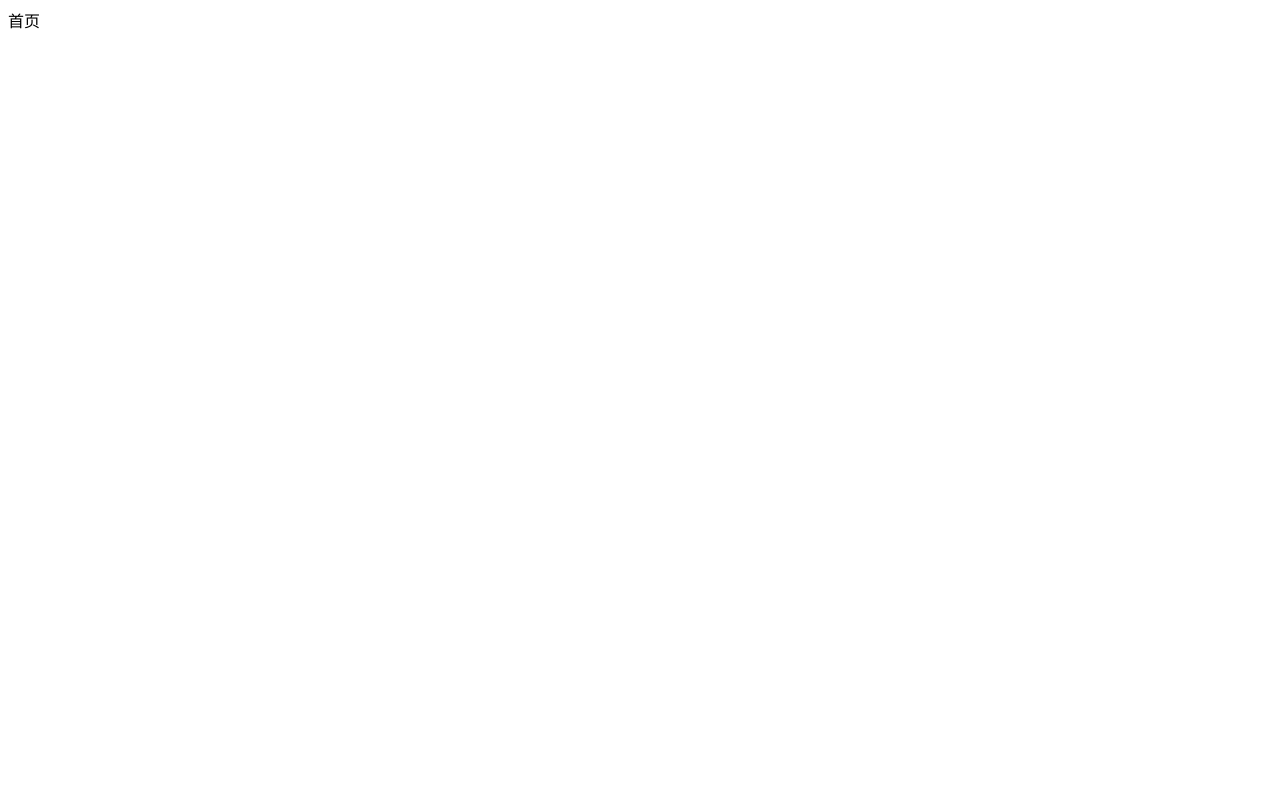
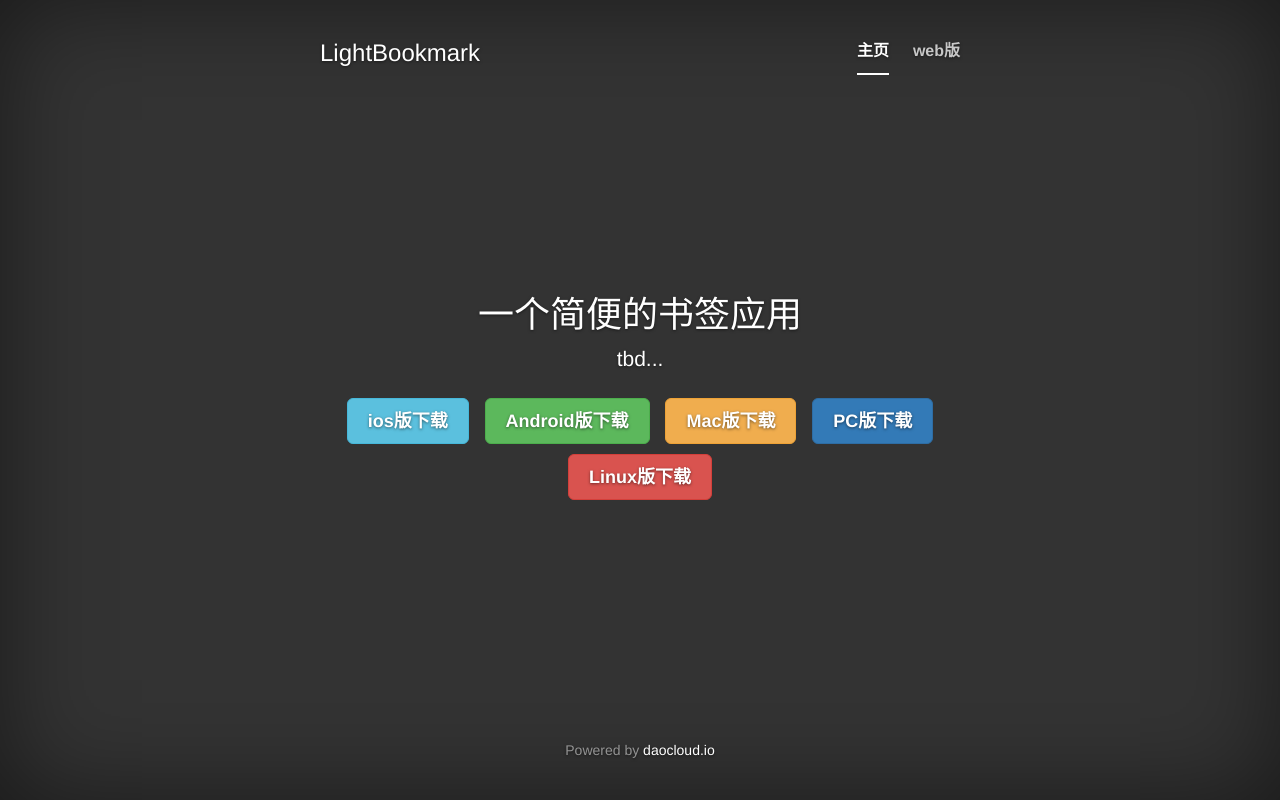
Before and after one commit to guoyu07/Bookmarker, a Django app: page / in a window 1280 px wide. Before the commit the page is almost empty. Run offline with Django 3.2, Linux system fonts and the light colour scheme; some libraries are stand-ins or nearby versions.

Commit message:
部署版本

```diff
--- a/bookmarker/backend/templates/home.html
+++ b/bookmarker/backend/templates/home.html
@@ -1,8 +1,244 @@
-<html>
-  <head>
-    <title>Bookmarker</title>
-  </head>
-  <body>
-    首页
-  </body>
+<!DOCTYPE html>
+<html lang="zh-CN">
+
+<head>
+  <meta charset="utf-8">
+  <meta http-equiv="X-UA-Compatible" content="IE=edge">
+  <meta name="viewport" content="width=device-width, initial-scale=1">
+  <!-- 上述3个meta标签*必须*放在最前面，任何其他内容都*必须*跟随其后！ -->
+  <meta name="description" content="">
+  <meta name="author" content="">
+  <link rel="icon" href="/static/favicon.ico">
+
+  <title>轻书签</title>
+
+  <!-- Bootstrap core CSS -->
+  <link href="http://cdn.bootcss.com/bootstrap/3.3.6/css/bootstrap.min.css" rel="stylesheet">
+
+  <!-- Custom styles for this template -->
+  <!-- HTML5 shim and Respond.js for IE8 support of HTML5 elements and media queries -->
+  <!--[if lt IE 9]>
+      <script src="//cdn.bootcss.com/html5shiv/3.7.2/html5shiv.min.js"></script>
+      <script src="//cdn.bootcss.com/respond.js/1.4.2/respond.min.js"></script>
+    <![endif]-->
+  <style>
+    /*
+     * Globals
+     */
+    /* Links */
+
+    a,
+    a:focus,
+    a:hover {
+      color: #fff;
+    }
+    /* Custom default button */
+
+    .btn-default,
+    .btn-default:hover,
+    .btn-default:focus {
+      color: #333;
+      text-shadow: none;
+      /* Prevent inheritence from `body` */
+      background-color: #fff;
+      border: 1px solid #fff;
+    }
+    /*
+     * Base structure
+     */
+
+    html,
+    body {
+      height: 100%;
+      background-color: #333;
+    }
+
+    body {
+      color: #fff;
+      text-align: center;
+      text-shadow: 0 1px 3px rgba(0, 0, 0, .5);
+    }
+    /* Extra markup and styles for table-esque vertical and horizontal centering */
+
+    .site-wrapper {
+      display: table;
+      width: 100%;
+      height: 100%;
+      /* For at least Firefox */
+      min-height: 100%;
+      -webkit-box-shadow: inset 0 0 100px rgba(0, 0, 0, .5);
+      box-shadow: inset 0 0 100px rgba(0, 0, 0, .5);
+    }
+
+    .site-wrapper-inner {
+      display: table-cell;
+      vertical-align: top;
+    }
+
+    .cover-container {
+      margin-right: auto;
+      margin-left: auto;
+    }
+    /* Padding for spacing */
+
+    .inner {
+      padding: 30px;
+    }
+    /*
+     * Header
+     */
+
+    .masthead-brand {
+      margin-top: 10px;
+      margin-bottom: 10px;
+    }
+
+    .masthead-nav > li {
+      display: inline-block;
+    }
+
+    .masthead-nav > li + li {
+      margin-left: 20px;
+    }
+
+    .masthead-nav > li > a {
+      padding-right: 0;
+      padding-left: 0;
+      font-size: 16px;
+      font-weight: bold;
+      color: #fff;
+      /* IE8 proofing */
+      color: rgba(255, 255, 255, .75);
+      border-bottom: 2px solid transparent;
+    }
+
+    .masthead-nav > li > a:hover,
+    .masthead-nav > li > a:focus {
+      background-color: transparent;
+      border-bottom-color: #a9a9a9;
+      border-bottom-color: rgba(255, 255, 255, .25);
+    }
+
+    .masthead-nav > .active > a,
+    .masthead-nav > .active > a:hover,
+    .masthead-nav > .active > a:focus {
+      color: #fff;
+      border-bottom-color: #fff;
+    }
+
+    @media (min-width: 768px) {
+      .masthead-brand {
+        float: left;
+      }
+      .masthead-nav {
+        float: right;
+      }
+    }
+    /*
+     * Cover
+     */
+
+    .cover {
+      padding: 0 20px;
+    }
+
+    .cover .btn-lg {
+      padding: 10px 20px;
+      font-weight: bold;
+    }
+    /*
+     * Footer
+     */
+
+    .mastfoot {
+      color: #999;
+      /* IE8 proofing */
+      color: rgba(255, 255, 255, .5);
+    }
+    /*
+     * Affix and center
+     */
+
+    @media (min-width: 768px) {
+      /* Pull out the header and footer */
+      .masthead {
+        position: fixed;
+        top: 0;
+      }
+      .mastfoot {
+        position: fixed;
+        bottom: 0;
+      }
+      /* Start the vertical centering */
+      .site-wrapper-inner {
+        vertical-align: middle;
+      }
+      /* Handle the widths */
+      .masthead,
+      .mastfoot,
+      .cover-container {
+        width: 100%;
+        /* Must be percentage or pixels for horizontal alignment */
+      }
+    }
+
+    @media (min-width: 992px) {
+      .masthead,
+      .mastfoot,
+      .cover-container {
+        width: 700px;
+      }
+    }
+
+    .btn {
+      margin: 5px;
+    }
+  </style>
+</head>
+
+<body>
+
+  <div class="site-wrapper">
+
+    <div class="site-wrapper-inner">
+
+      <div class="cover-container">
+
+        <div class="masthead clearfix">
+          <div class="inner">
+            <h3 class="masthead-brand">LightBookmark</h3>
+            <nav>
+              <ul class="nav masthead-nav">
+                <li class="active"><a href="#">主页</a></li>
+                <li><a onclick="alert('未开放...');">web版</a></li>
+              </ul>
+            </nav>
+          </div>
+        </div>
+
+        <div class="inner cover">
+          <h1 class="cover-heading">一个简便的书签应用</h1>
+          <p class="lead">tbd...</p>
+          <p class="lead">
+            <a href="http://fir.im/lbmios" class="btn btn-lg btn-info">ios版下载</a>
+            <a href="http://pan.baidu.com/s/1gdZkiDdhttp://fir.im/lbm" class="btn btn-lg btn-success">Android版下载</a>
+            <a href="http://pan.baidu.com/s/1gdZkiDd" class="btn btn-lg btn-warning">Mac版下载</a>
+            <a href="http://pan.baidu.com/s/1gdZkiDd" class="btn btn-lg btn-primary">PC版下载</a>
+            <a href="http://pan.baidu.com/s/1gdZkiDd" class="btn btn-lg btn-danger">Linux版下载</a>
+          </p>
+        </div>
+
+        <div class="mastfoot">
+          <div class="inner">
+            <p>Powered by <a>daocloud.io</a></p>
+          </div>
+        </div>
+
+      </div>
+
+    </div>
+
+  </div>
+</body>
+
 </html>
--- a/bookmarker/bookmarker/settings/base.py
+++ b/bookmarker/bookmarker/settings/base.py
@@ -127,13 +127,13 @@ USE_TZ = True
 
 STATIC_URL = '/static/'
 
-STATIC_ROOT = os.path.join(os.path.dirname(BASE_DIR), 'static')
+STATIC_ROOT = os.path.join(os.path.dirname(os.path.dirname(BASE_DIR)), 'static')
 
 # STATICFILES_DIRS = [
 #     os.path.join(os.path.dirname(os.path.dirname(BASE_DIR)), 'static'),
 # ]
 
-MEDIA_ROOT = os.path.join(os.path.dirname(BASE_DIR), 'media')
+MEDIA_ROOT = os.path.join(os.path.dirname(os.path.dirname(BASE_DIR)), 'media')
 
 MEDIA_URL = '/media/'
 
```
Also changed, not shown: app/desktop.js (added, +39 -0 lines), app/package.json (+8 -1 lines), static/favicon.ico (added), 2 other files.
